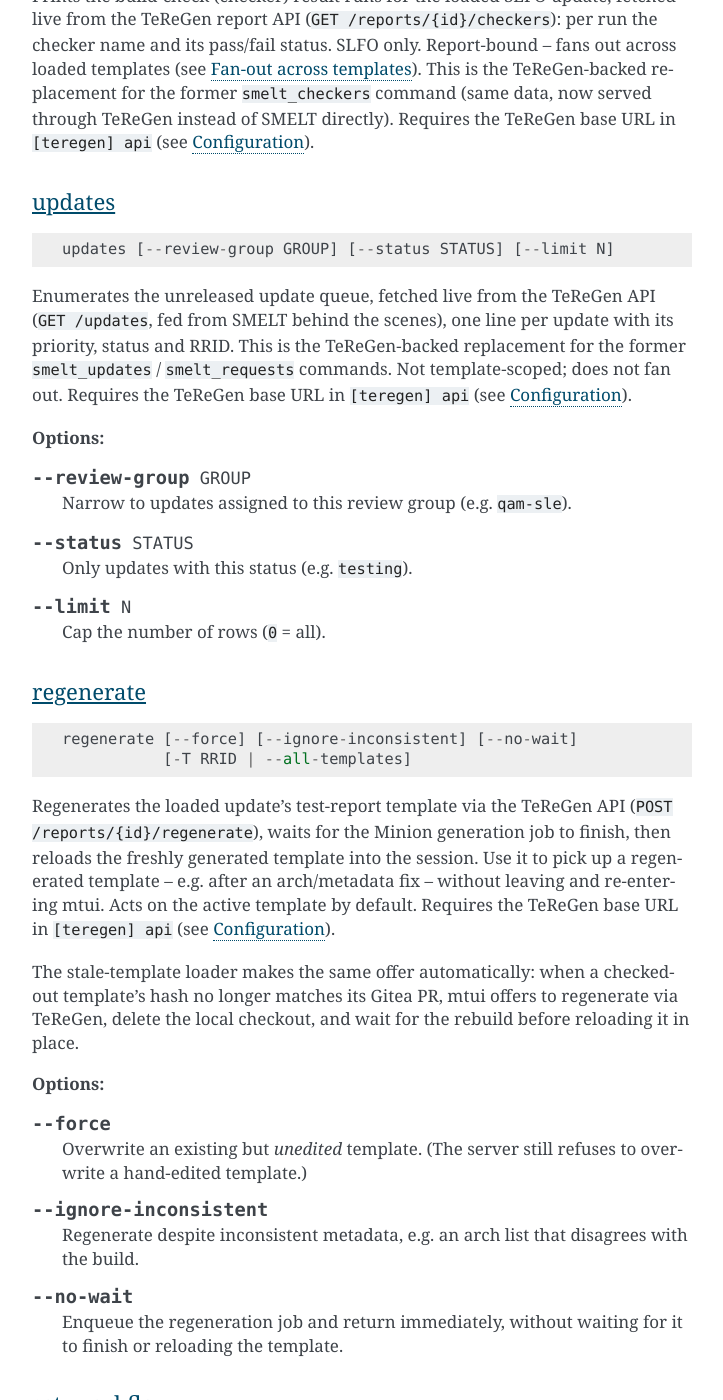
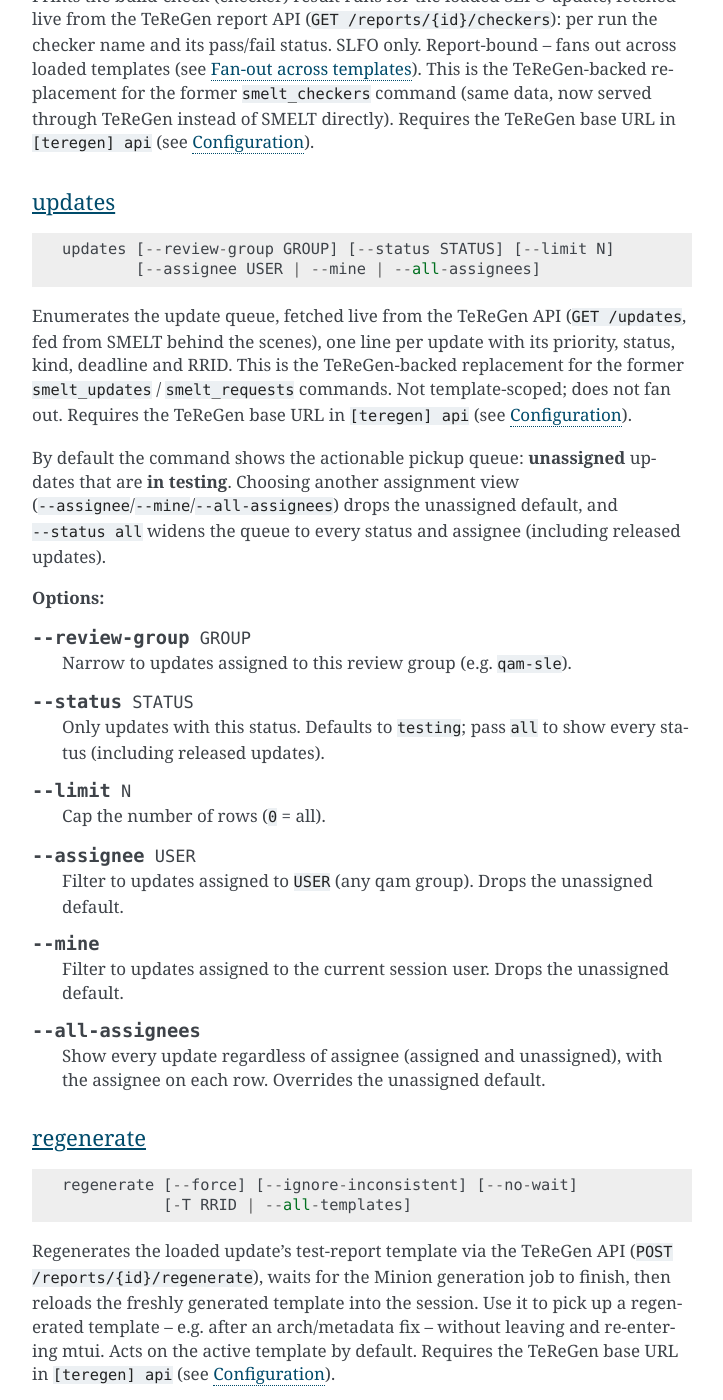
Before and after one commit to openSUSE/mtui, a Sphinx documentation site: the page built from Documentation/iui.rst, in a window 1280 px wide and 1400 px high, scrolled down 10188 px. Shown: the whole window, without its empty margins (388-1111 px from the left). Built offline with Sphinx 7.4.7, drawn with Linux system fonts in a browser that asks for light colours.

Commit message:
feat(commands): default updates to the unassigned in-testing queue
The bare `updates` command sent no status or assignment filter, so the
TeReGen `/updates` endpoint returned the entire queue -- including
released updates -- which is noisy and unusable as a work queue.

Default `updates` to the actionable pickup queue instead: `--status`
defaults to `testing`, and with no assignment view chosen the command
filters to unassigned updates. Pass `--status all` to restore the full
queue (every status and assignee, including released).

Replace the now-redundant `--unassigned`/`--show-assignment` flags with
a single `--all-assignees`: since unassigned is the default, the useful
operation is its opposite -- show every update regardless of assignee,
with the assignee column on, overriding the unassigned default.

Update the iui docs and CHANGELOG to describe the new defaults.

```diff
--- a/Documentation/iui.rst
+++ b/Documentation/iui.rst
@@ -465,12 +465,20 @@
 ::
 
     updates [--review-group GROUP] [--status STATUS] [--limit N]
+            [--assignee USER | --mine | --all-assignees]
 
-Enumerates the unreleased update queue, fetched live from the TeReGen API
+Enumerates the update queue, fetched live from the TeReGen API
 (``GET /updates``, fed from SMELT behind the scenes), one line per update with
-its priority, status and RRID. This is the TeReGen-backed replacement for the
-former ``smelt_updates`` / ``smelt_requests`` commands. Not template-scoped; does
-not fan out. Requires the TeReGen base URL in ``[teregen] api`` (see :doc:`cfg`).
+its priority, status, kind, deadline and RRID. This is the TeReGen-backed
+replacement for the former ``smelt_updates`` / ``smelt_requests`` commands. Not
+template-scoped; does not fan out. Requires the TeReGen base URL in
+``[teregen] api`` (see :doc:`cfg`).
+
+By default the command shows the actionable pickup queue: **unassigned**
+updates that are **in testing**. Choosing another assignment view
+(``--assignee``/``--mine``/``--all-assignees``) drops the unassigned default,
+and ``--status all`` widens the queue to every status and assignee (including
+released updates).
 
 **Options:**
 
@@ -480,11 +488,27 @@
 
 .. option:: --status STATUS
 
-  Only updates with this status (e.g. ``testing``).
+  Only updates with this status. Defaults to ``testing``; pass ``all`` to show
+  every status (including released updates).
 
 .. option:: --limit N
 
   Cap the number of rows (``0`` = all).
+
+.. option:: --assignee USER
+
+  Filter to updates assigned to ``USER`` (any qam group). Drops the unassigned
+  default.
+
+.. option:: --mine
+
+  Filter to updates assigned to the current session user. Drops the unassigned
+  default.
+
+.. option:: --all-assignees
+
+  Show every update regardless of assignee (assigned and unassigned), with the
+  assignee on each row. Overrides the unassigned default.
 
 
 regenerate
```
Also changed, not shown: CHANGELOG.md (+8 -4 lines), 2 other files.
